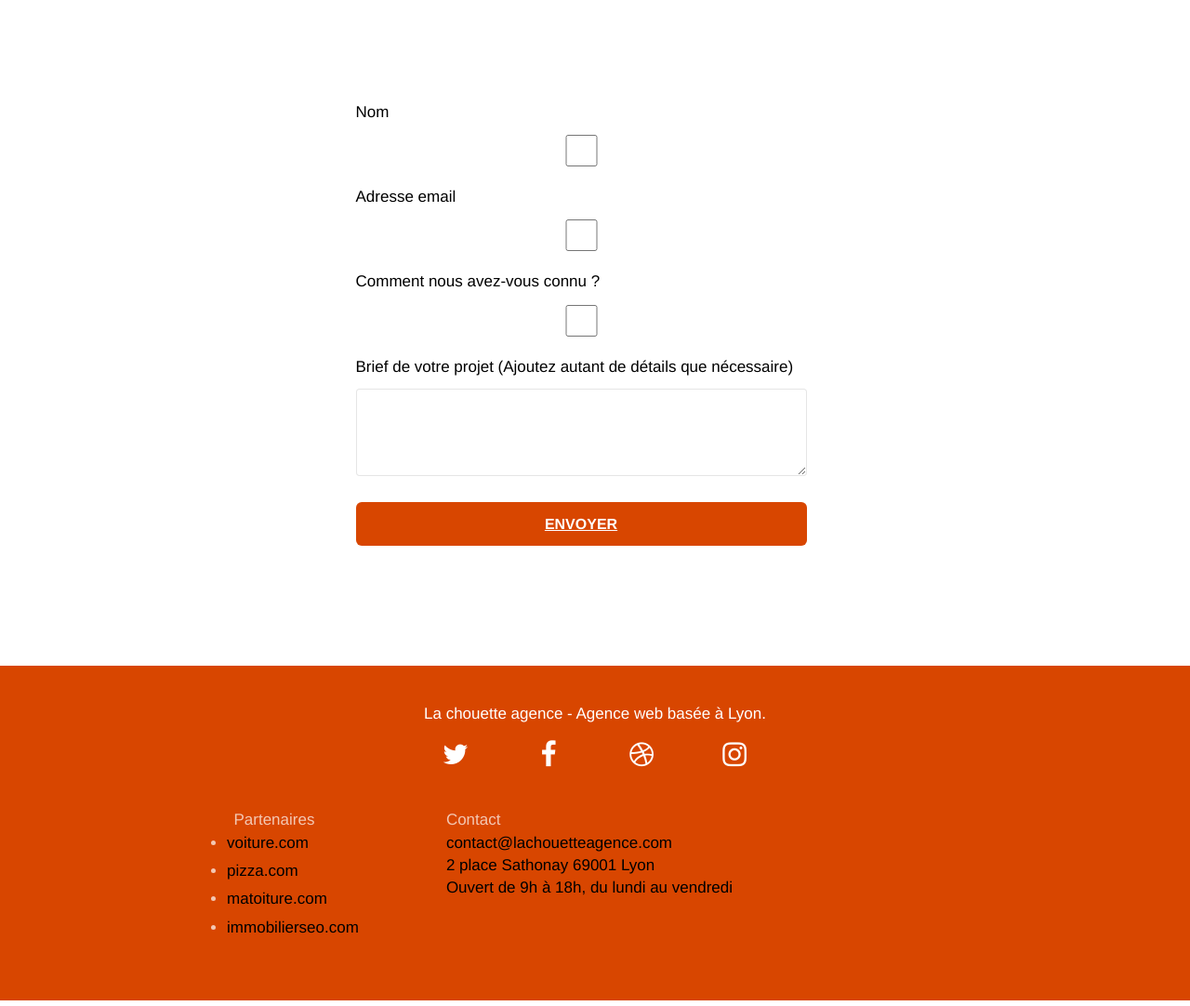
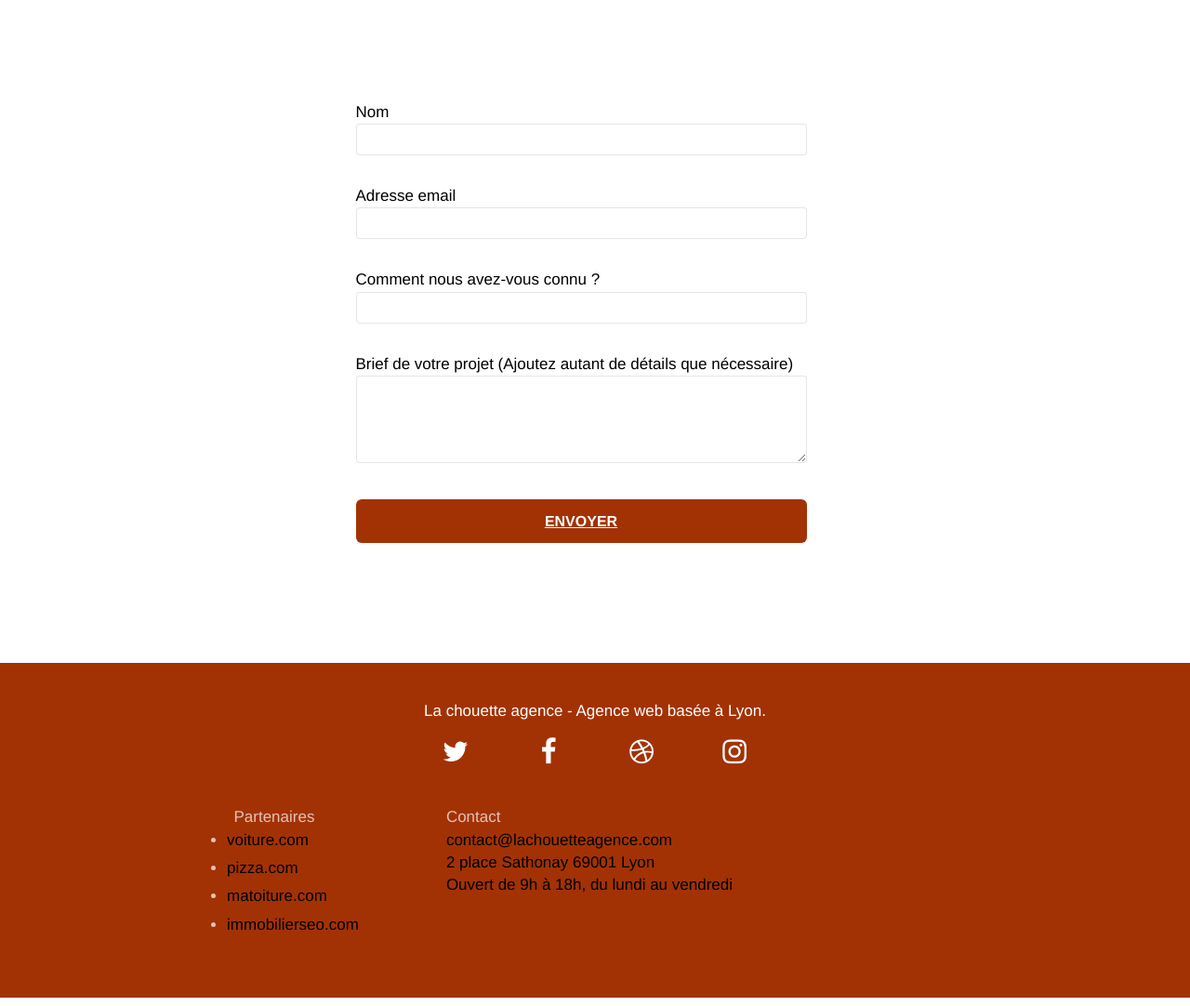
Before and after one commit to LasnierThomas/LasnierThomas-LasnierThomas_4_14062021, a website: page contact.html in a window 1280 px wide. Shown: the part 500-1582 px from the top of the page at 93% size. Drawn offline with Linux system fonts and the light colour scheme.

Commit message:
modification html css

```diff
--- a/contact.html
+++ b/contact.html
@@ -80,26 +80,27 @@
 							<div class="form-group">
 								<label for="name">
 									 Nom
-								</label>
-								<input id="name" type="checkbox" class="form-control" required />
+								<input id="name"  class="form-control" required />
+							</label>
 							</div>
 							<div class="form-group">
 								<label for="mail">
 									Adresse email
+									<input id="email"  class="form-control" type="email" required  />
 								</label>
-								<input id="email" type="checkbox" class="form-control" type="email" required  />
 							</div>
 							<div class="form-group">
 								<label for="decouverte">
 									Comment nous avez-vous connu ?
+									<input class="form-control"  type="email" required id="input_504"  />
 								</label>
-								<input class="form-control" type="checkbox" type="email" required id="input_504"  />
 							</div>
 							<div class="form-group">
 								<label for="description">
 									Brief de votre projet (Ajoutez autant de détails que nécessaire)<br>
-								</label><textarea id="message" type="checkbox" class="form-control" rows="4" cols="50"
+								<textarea id="message"  class="form-control" rows="4" cols="50"
 									required ></textarea>
+								</label>
 							</div>
 							<button class="bloc-button btn btn-lg btn-block cta-hero btn-atomic-tangerine"
 								type="submit">
--- a/style.css
+++ b/style.css
@@ -784,7 +784,7 @@ h4 {
 }
 
 .bgc-atomic-tangerine {
-    background-color: #d84600;
+    background-color: #A23204;
 }
 
 .tc-white {
@@ -794,13 +794,13 @@ h4 {
 
 
 .btn-atomic-tangerine {
-    background: #d84600;
+    background: #A23204;
     color: #FFFFFF!important;
     text-decoration: underline;
 }
 
 .btn-atomic-tangerine:hover {
-    background: #d84600!important;
+    background: #A23204!important;
     color: #FFFFFF!important;
 }
 
```
Also changed, not shown: css/bootstrap.css.
